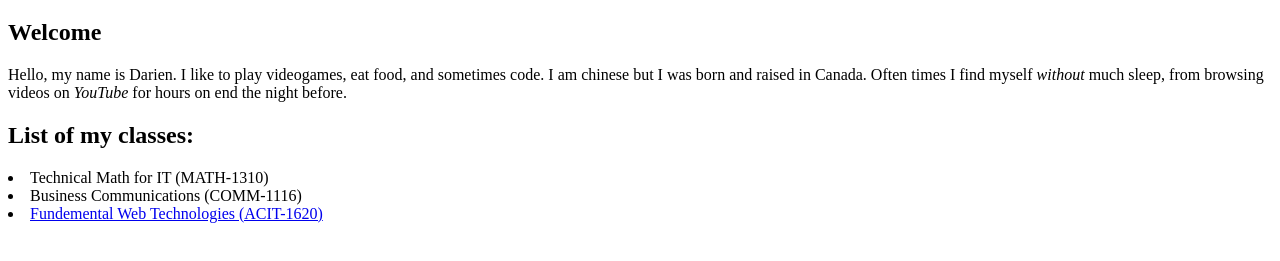
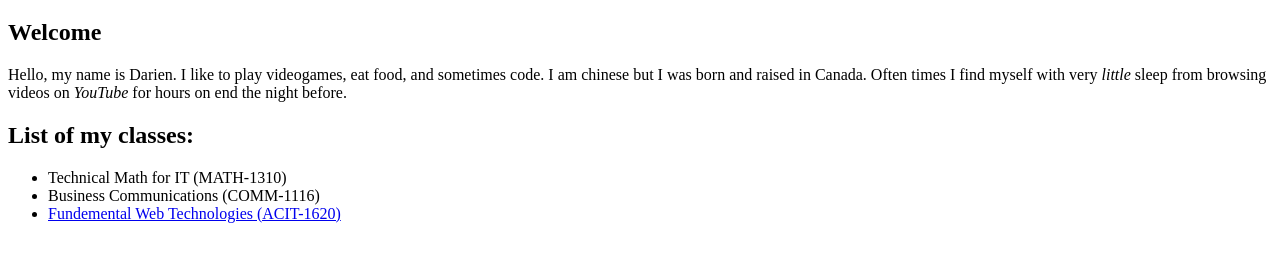
Before and after one commit to Dairy03/personalwebsite, a plain HTML site: page index.html in a window 1280 px wide. Shown: the part 61-322 px from the top of the page. Drawn offline with Linux system fonts and the light colour scheme.

Commit message:
changes line in biography from 'oftern times I fine myself withough much sleep' to 'Often times I find myself with very little sleep'. 'little' in the aforementioned sentence is em'd

```diff
--- a/index.html
+++ b/index.html
@@ -7,12 +7,14 @@
 <body>
     <h1>Darien's personal website</h1>
     <h2>Welcome</h2>
-    <p>Hello, my name is Darien. I like to play videogames, eat food, and sometimes code. I am chinese but I was born and raised in Canada. Often times I find myself <em>without</em> much sleep, from browsing videos on <em>YouTube</em> for hours on end the night before.</p>
+    <p>Hello, my name is Darien. I like to play videogames, eat food, and sometimes code. I am chinese but I was born and raised in Canada. Often times I find myself with very <em>little</em> sleep from browsing videos on <em>YouTube</em> for hours on end the night before.</p>
 
     <h2>List of my classes:</h2>
+    <ul>
     <li>Technical Math for IT (MATH-1310)</li>
     <li>Business Communications (COMM-1116)</li>
     <li><a href="https://learn.bcit.ca/d2l/home/914252">Fundemental Web Technologies (ACIT-1620)</a></li>
+    </ul>
 
 </body>
 
```
